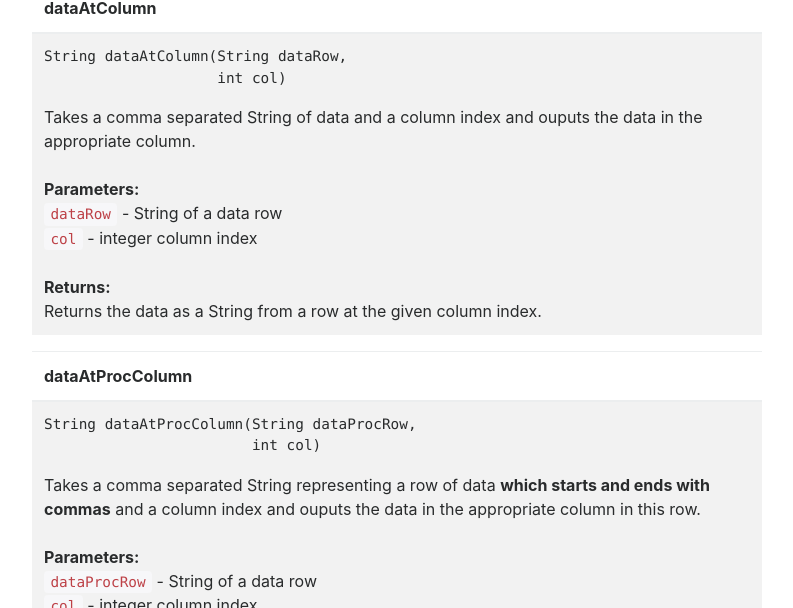
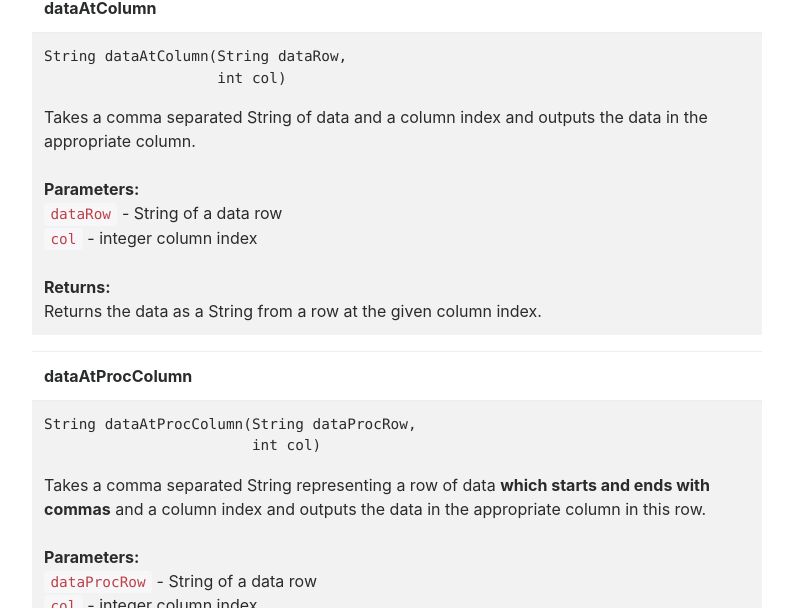
Before and after one commit to ucsd-cse8a-f18/ucsd-cse8a-f18.github.io, a Jekyll site: the page built from 8ALib.md, in a window 1280 px wide and 900 px high, scrolled down 6692 px. Shown: the part 153-761 px from the top of the window, without its empty margins (243-1036 px from the left). Built offline with Jekyll 4.4.1, drawn with Linux system fonts in a browser that asks for light colours; nearby versions of some CDN libraries; some of the changed text lies outside the part shown.

Commit message:
fixed typos in 8ALib

```diff
--- a/8ALib.md
+++ b/8ALib.md
@@ -239,7 +239,7 @@ title: "Documentation for 8ALib.java"
   </tr>
 </thead>
 <tr>
-  <td><pre>String dataAtColumn(String dataRow,<br>                    int col)</pre>Takes a comma separated String of data and a column index and ouputs the data in the appropriate column.<br><br><b>Parameters:</b><br><code>dataRow</code> - String of a data row<br><code>col</code> - integer column index<br><br><b>Returns:</b><br>Returns the data as a String from a row at the given column index.</td>
+  <td><pre>String dataAtColumn(String dataRow,<br>                    int col)</pre>Takes a comma separated String of data and a column index and outputs the data in the appropriate column.<br><br><b>Parameters:</b><br><code>dataRow</code> - String of a data row<br><code>col</code> - integer column index<br><br><b>Returns:</b><br>Returns the data as a String from a row at the given column index.</td>
 </tr>
 </table>
 
@@ -251,7 +251,7 @@ title: "Documentation for 8ALib.java"
   </tr>
 </thead>
 <tr>
-  <td><pre>String dataAtProcColumn(String dataProcRow,<br>                        int col)</pre>Takes a comma separated String representing a row of data <b>which starts and ends with commas</b> and a column index and ouputs the data in the appropriate column in this row.<br><br><b>Parameters:</b><br><code>dataProcRow</code> - String of a data row<br><code>col</code> - integer column index<br><br><b>Returns:</b><br>Returns the data as a String from a row at the given column index.</td>
+  <td><pre>String dataAtProcColumn(String dataProcRow,<br>                        int col)</pre>Takes a comma separated String representing a row of data <b>which starts and ends with commas</b> and a column index and outputs the data in the appropriate column in this row.<br><br><b>Parameters:</b><br><code>dataProcRow</code> - String of a data row<br><code>col</code> - integer column index<br><br><b>Returns:</b><br>Returns the data as a String from a row at the given column index.</td>
 </tr>
 </table>
 
@@ -287,7 +287,7 @@ title: "Documentation for 8ALib.java"
   </tr>
 </thead>
 <tr>
-  <td><pre>double doubleAtColumn(String dataRow,<br>                     int col)</pre>Takes a comma separated String of data and a column index and outputs the data in the appropriate column as a double.<br><br><b>Parameters:</b><br><code>dataRow</code> - a String row of data<br><code>col</code> - integer column index<br><br><b>Returns:</b><br>Returns the data as a double from a row at the given column index.</td>
+  <td><pre>double doubleAtColumn(String dataRow,<br>                      int col)</pre>Takes a comma separated String of data and a column index and outputs the data in the appropriate column as a double.<br><br><b>Parameters:</b><br><code>dataRow</code> - a String row of data<br><code>col</code> - integer column index<br><br><b>Returns:</b><br>Returns the data as a double from a row at the given column index.</td>
 </tr>
 </table>
 
@@ -347,7 +347,7 @@ title: "Documentation for 8ALib.java"
   </tr>
 </thead>
 <tr>
-  <td><pre>int indexForColumn(String headerRow,<br>                  String colName)</pre>Takes a String storing a header row of a data file and a String column name, and outputs the column index of the given column name.<br><br><b>Parameters:</b><br><code>headerRow</code> - String header row<br><code>colName</code> - String column name<br><br><b>Returns:</b><br>Returns the column index of <code>colName</code></td>
+  <td><pre>int indexForColumn(String headerRow,<br>                   String colName)</pre>Takes a String storing a header row of a data file and a String column name, and outputs the column index of the given column name.<br><br><b>Parameters:</b><br><code>headerRow</code> - String header row<br><code>colName</code> - String column name<br><br><b>Returns:</b><br>Returns the column index of <code>colName</code></td>
 </tr>
 </table>
 
@@ -423,6 +423,18 @@ title: "Documentation for 8ALib.java"
 </tr>
 </table>
 
+<a id="longToString"></a>
+<table class="table table-striped">
+<thead>
+  <tr>
+    <th>longToString</th>
+  </tr>
+</thead>
+<tr>
+  <td><pre>int longToString(long l)</pre>Returns the String representation of the long input.<br><br><b>Parameters:</b><br><code>l</code> - a long<br><br><b>Returns:</b><br>Returns a String object representing the specified long</td>
+</tr>
+</table>
+
 <a id="maxDouble"></a>
 <table class="table table-striped">
 <thead>
@@ -431,7 +443,7 @@ title: "Documentation for 8ALib.java"
   </tr>
 </thead>
 <tr>
-  <td><pre>double maxDouble(String csv,                 int col)</pre>Consumes a table as a String and a column index. Returns the maximum value of the data in that column, assuming all of the data can be parsed as doubles.<br><br><b>Parameters:</b><br><code>csv</code> - table of data<br><code>col</code> - column index to find maximum double in<br><br><b>Returns:</b><br>Returns the maximum of double data in a column.</td>
+  <td><pre>double maxDouble(String csv,<br>                 int col)</pre>Consumes a table as a String and a column index. Returns the maximum value of the data in that column, assuming all of the data can be parsed as doubles.<br><br><b>Parameters:</b><br><code>csv</code> - table of data<br><code>col</code> - column index to find maximum double in<br><br><b>Returns:</b><br>Returns the maximum of double data in a column.</td>
 </tr>
 </table>
 
@@ -443,7 +455,7 @@ title: "Documentation for 8ALib.java"
   </tr>
 </thead>
 <tr>
-  <td><pre>int maxInt(String csv,           int col)</pre>Consumes a table as a String and a column index. Returns the maximum value of the data in that column, assuming all of the data can be parsed as ints.<br><br><b>Parameters:</b><br><code>csv</code> - table of data<br><code>col</code> - column index to find maximum integer in<br><br><b>Returns:</b><br>Returns the maximum of integer data in a column.</td>
+  <td><pre>int maxInt(String csv,<br>           int col)</pre>Consumes a table as a String and a column index. Returns the maximum value of the data in that column, assuming all of the data can be parsed as ints.<br><br><b>Parameters:</b><br><code>csv</code> - table of data<br><code>col</code> - column index to find maximum integer in<br><br><b>Returns:</b><br>Returns the maximum of integer data in a column.</td>
 </tr>
 </table>
 
@@ -455,7 +467,7 @@ title: "Documentation for 8ALib.java"
   </tr>
 </thead>
 <tr>
-  <td><pre>double meanDouble(String csv,                  int col)</pre>Consumes a table as a String and a column index. Returns the mean value of the data in that column, assuming all of the data can be parsed as a double.<br><br><b>Parameters:</b><br><code>csv</code> - table of data<br><code>col</code> - column index to find the mean of<br><br><b>Returns:</b><br>Returns the mean of double data in a column.</td>
+  <td><pre>double meanDouble(String csv,<br>                  int col)</pre>Consumes a table as a String and a column index. Returns the mean value of the data in that column, assuming all of the data can be parsed as a double.<br><br><b>Parameters:</b><br><code>csv</code> - table of data<br><code>col</code> - column index to find the mean of<br><br><b>Returns:</b><br>Returns the mean of double data in a column.</td>
 </tr>
 </table>
 
@@ -467,7 +479,7 @@ title: "Documentation for 8ALib.java"
   </tr>
 </thead>
 <tr>
-  <td><pre>int meanInt(String csv,            int col)</pre>Consumes a table as a String and a column index. Returns the mean value of the data in that column, assuming all of the data can be parsed as an integer.<br><br><b>Parameters:</b><br><code>csv</code> - table of data<br><code>col</code> - column index to find the mean of<br><br><b>Returns:</b><br>Returns the mean of integer data in a column.</td>
+  <td><pre>int meanInt(String csv,<br>            int col)</pre>Consumes a table as a String and a column index. Returns the mean value of the data in that column, assuming all of the data can be parsed as an integer.<br><br><b>Parameters:</b><br><code>csv</code> - table of data<br><code>col</code> - column index to find the mean of<br><br><b>Returns:</b><br>Returns the mean of integer data in a column.</td>
 </tr>
 </table>
 
@@ -479,7 +491,7 @@ title: "Documentation for 8ALib.java"
   </tr>
 </thead>
 <tr>
-  <td><pre>double medianDouble(String csv,                    int col)</pre>Consumes a table as a String and a column index. Returns the median value of the data in that column, assuming all of the data can be parsed as a double.<br><br><b>Parameters:</b><br><code>csv</code> - table of data<br><code>col</code> - column index to find the median of<br><br><b>Returns:</b><br>Returns the median of double data in a column.</td>
+  <td><pre>double medianDouble(String csv,<br>                    int col)</pre>Consumes a table as a String and a column index. Returns the median value of the data in that column, assuming all of the data can be parsed as a double.<br><br><b>Parameters:</b><br><code>csv</code> - table of data<br><code>col</code> - column index to find the median of<br><br><b>Returns:</b><br>Returns the median of double data in a column.</td>
 </tr>
 </table>
 
@@ -491,7 +503,7 @@ title: "Documentation for 8ALib.java"
   </tr>
 </thead>
 <tr>
-  <td><pre>int medianInt(String csv,              int col)</pre>Consumes a table as a String and a column index. Returns the median value of the data in that column, assuming all of the data can be parsed as an integer.<br><br><b>Parameters:</b><br><code>csv</code> - table of data<br><code>col</code> - column index to find the median of<br><br><b>Returns:</b><br>Returns the median of integer data in a column.</td>
+  <td><pre>int medianInt(String csv,<br>              int col)</pre>Consumes a table as a String and a column index. Returns the median value of the data in that column, assuming all of the data can be parsed as an integer.<br><br><b>Parameters:</b><br><code>csv</code> - table of data<br><code>col</code> - column index to find the median of<br><br><b>Returns:</b><br>Returns the median of integer data in a column.</td>
 </tr>
 </table>
 
@@ -503,7 +515,7 @@ title: "Documentation for 8ALib.java"
   </tr>
 </thead>
 <tr>
-  <td><pre>double minDouble(String csv,                 int col)</pre>Consumes a table as a String and a column index. Returns the minimum value of the data in that column, assuming all of the data can be parsed as a double.<br><br><b>Parameters:</b><br><code>csv</code> - table of data<br><code>col</code> - column index to find the minimum in<br><br><b>Returns:</b><br>Returns the minimum of double data in a column.</td>
+  <td><pre>double minDouble(String csv,<br>                 int col)</pre>Consumes a table as a String and a column index. Returns the minimum value of the data in that column, assuming all of the data can be parsed as a double.<br><br><b>Parameters:</b><br><code>csv</code> - table of data<br><code>col</code> - column index to find the minimum in<br><br><b>Returns:</b><br>Returns the minimum of double data in a column.</td>
 </tr>
 </table>
 
@@ -515,19 +527,7 @@ title: "Documentation for 8ALib.java"
   </tr>
 </thead>
 <tr>
-  <td><pre>int minInt(String csv,           int col)</pre>Consumes a table as a String and a column index. Returns the minimum value of the data in that column, assuming all of the data can be parsed as an integer.<br><br><b>Parameters:</b><br><code>csv</code> - table of data<br><code>col</code> - column index to find the minimum in<br><br><b>Returns:</b><br>Returns the minimum of integer data in a column.</td>
-</tr>
-</table>
-
-<a id="longToString"></a>
-<table class="table table-striped">
-<thead>
-  <tr>
-    <th>longToString</th>
-  </tr>
-</thead>
-<tr>
-  <td><pre>int longToString(long l)</pre>Returns the String representation of the long input.<br><br><b>Parameters:</b><br><code>l</code> - a long<br><br><b>Returns:</b><br>Returns a String object representing the specified long</td>
+  <td><pre>int minInt(String csv,<br>           int col)</pre>Consumes a table as a String and a column index. Returns the minimum value of the data in that column, assuming all of the data can be parsed as an integer.<br><br><b>Parameters:</b><br><code>csv</code> - table of data<br><code>col</code> - column index to find the minimum in<br><br><b>Returns:</b><br>Returns the minimum of integer data in a column.</td>
 </tr>
 </table>
 
@@ -563,7 +563,7 @@ title: "Documentation for 8ALib.java"
   </tr>
 </thead>
 <tr>
-  <td><pre>int numRows(String csv)</pre>Consumes a table as a String and produces the number of rows in it (including the header row)..<br><br><b>Parameters:</b><br><code>csv</code> - table to count the number of rows in<br><br><b>Returns:</b><br>Returns the number of rows in <code>csv</code></td>
+  <td><pre>int numRows(String csv)</pre>Consumes a table as a String and produces the number of rows in it (including the header row).<br><br><b>Parameters:</b><br><code>csv</code> - table to count the number of rows in<br><br><b>Returns:</b><br>Returns the number of rows in <code>csv</code></td>
 </tr>
 </table>
 
@@ -743,7 +743,7 @@ title: "Documentation for 8ALib.java"
   </tr>
 </thead>
 <tr>
-  <td><pre>double sumDouble(String csv,                 int col)</pre>Consumes a table as a String and a column index. Returns the sum of the data in that column, assuming all of the data can be parsed as a double.<br><br><b>Parameters:</b><br><code>csv</code> - table of data<br><code>col</code> - column index to find the sum of<br><br><b>Returns:</b><br>Returns the sum of double data in a column.</td>
+  <td><pre>double sumDouble(String csv,<br>                 int col)</pre>Consumes a table as a String and a column index. Returns the sum of the data in that column, assuming all of the data can be parsed as a double.<br><br><b>Parameters:</b><br><code>csv</code> - table of data<br><code>col</code> - column index to find the sum of<br><br><b>Returns:</b><br>Returns the sum of double data in a column.</td>
 </tr>
 </table>
 
```
Also changed, not shown: other parts of 8ALib.md (+1 -1 lines).
